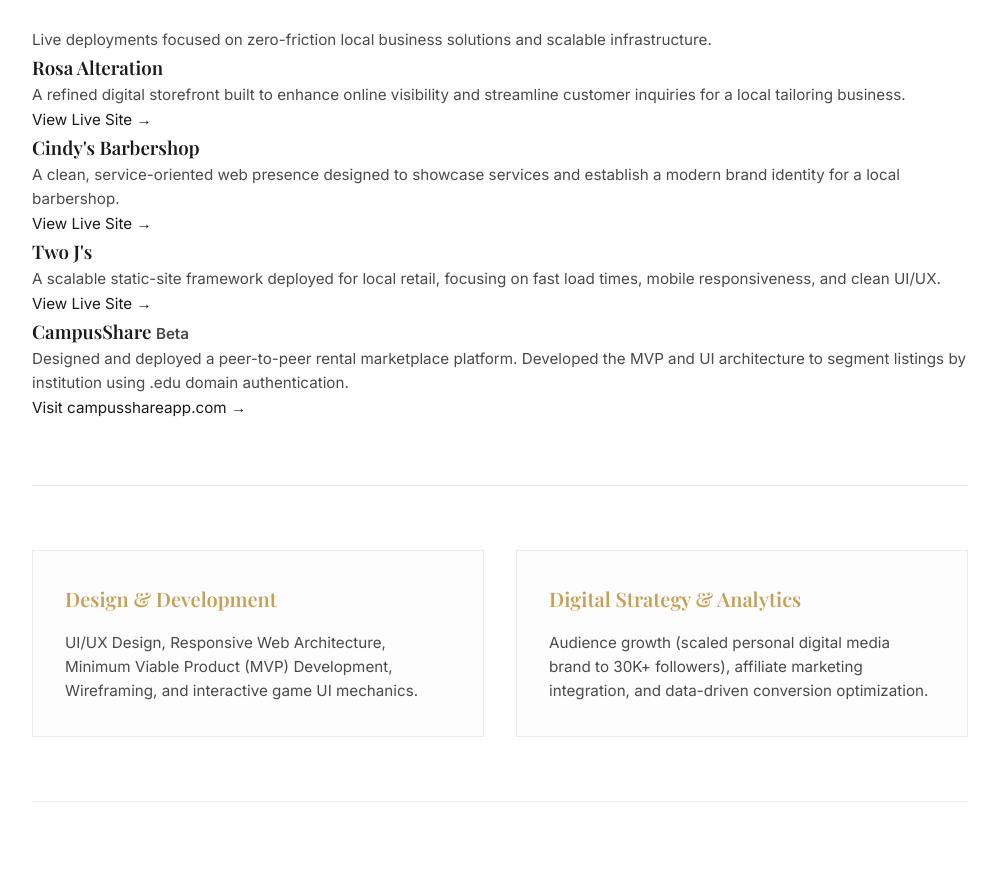
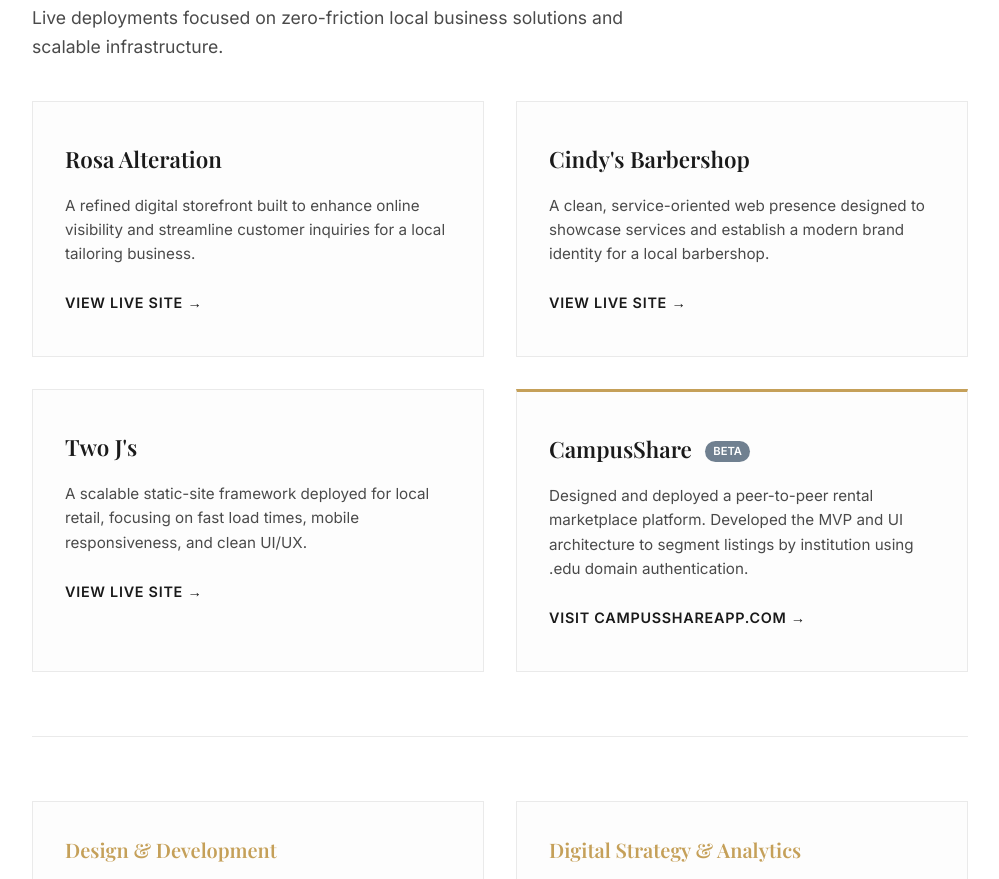
Before and after one commit to waan1232/n-hale, a plain HTML site: page index.html in a window 1280 px wide. Shown: the part 587-1466 px from the top of the page, without its empty margins (140-1139 px from the left). Drawn offline with nearby package versions, Linux system fonts and the light colour scheme.

Commit message:
Update styles.css

```diff
--- a/styles.css
+++ b/styles.css
@@ -6,6 +6,7 @@
     --accent-gold: #c5a059;
     --accent-slate: #708090;
     --border-color: #eaeaea;
+    --card-bg: #fdfdfd;
     --font-serif: 'Playfair Display', serif;
     --font-sans: 'Inter', sans-serif;
 }
@@ -94,9 +95,9 @@
 .btn {
     display: inline-block;
     padding: 0.75rem 1.5rem;
+    background: var(--text-primary);
+    color: var(--bg-color);
     border: 1px solid var(--text-primary);
-    background: transparent;
-    color: var(--text-primary);
     font-family: var(--font-sans);
     font-weight: 500;
     font-size: 0.9rem;
@@ -107,10 +108,19 @@
 }
 
 .btn:hover {
+    background: transparent;
+    color: var(--text-primary);
+    transform: translateY(-2px);
+}
+
+.btn-outline {
+    background: transparent;
+    color: var(--text-primary);
+}
+
+.btn-outline:hover {
     background: var(--text-primary);
     color: var(--bg-color);
-    border-color: var(--text-primary);
-    transform: translateY(-2px);
 }
 
 /* Layout & Grid */
@@ -120,7 +130,7 @@
 
 .section-title {
     font-size: 2rem;
-    margin-bottom: 2.5rem;
+    margin-bottom: 1rem;
     position: relative;
     display: inline-block;
 }
@@ -135,6 +145,79 @@
     background-color: var(--accent-gold);
 }
 
+.section-description {
+    margin-bottom: 2.5rem;
+    font-size: 1.1rem;
+    max-width: 600px;
+}
+
+/* Portfolio Grid specific to Web Designer aesthetic */
+.portfolio-grid {
+    display: grid;
+    grid-template-columns: repeat(auto-fit, minmax(300px, 1fr));
+    gap: 2rem;
+}
+
+.portfolio-card {
+    background: var(--card-bg);
+    border: 1px solid var(--border-color);
+    padding: 2.5rem 2rem;
+    display: flex;
+    flex-direction: column;
+    justify-content: space-between;
+    transition: transform 0.4s ease, box-shadow 0.4s ease;
+    position: relative;
+    overflow: hidden;
+}
+
+.portfolio-card:hover {
+    transform: translateY(-5px);
+    box-shadow: 0 15px 35px rgba(0,0,0,0.04);
+    border-color: var(--accent-gold);
+}
+
+.portfolio-card h3 {
+    font-size: 1.4rem;
+    margin-bottom: 1rem;
+}
+
+.portfolio-card p {
+    margin-bottom: 1.5rem;
+}
+
+.project-link {
+    font-weight: 600;
+    font-size: 0.9rem;
+    text-transform: uppercase;
+    letter-spacing: 0.05em;
+    color: var(--text-primary);
+    display: inline-flex;
+    align-items: center;
+    margin-top: auto;
+}
+
+.project-link:hover {
+    color: var(--accent-gold);
+    padding-left: 5px; /* Subtle slide effect */
+}
+
+.highlight-border {
+    border-top: 3px solid var(--accent-gold);
+}
+
+.badge {
+    background: var(--accent-slate);
+    color: white;
+    font-size: 0.7rem;
+    padding: 0.2rem 0.5rem;
+    border-radius: 20px;
+    vertical-align: middle;
+    margin-left: 0.5rem;
+    font-family: var(--font-sans);
+    text-transform: uppercase;
+}
+
+/* Secondary Grids */
 .grid-2 {
     display: grid;
     grid-template-columns: 1fr 1fr;
@@ -142,25 +225,15 @@
 }
 
 .highlight-card {
-    background: #fdfdfd;
+    background: var(--card-bg);
     border: 1px solid var(--border-color);
     padding: 2rem;
-    transition: transform 0.3s ease, box-shadow 0.3s ease;
-}
-
-.highlight-card:hover {
-    transform: translateY(-3px);
-    box-shadow: 0 10px 30px rgba(0,0,0,0.03);
 }
 
 .highlight-card h3 {
     font-size: 1.25rem;
     margin-bottom: 1rem;
     color: var(--accent-gold);
-}
-
-.full-width {
-    grid-column: 1 / -1;
 }
 
 /* Divider */
@@ -262,7 +335,7 @@
         font-size: 1.2rem;
     }
 
-    .grid-2 {
+    .portfolio-grid, .grid-2 {
         grid-template-columns: 1fr;
     }
 
```
